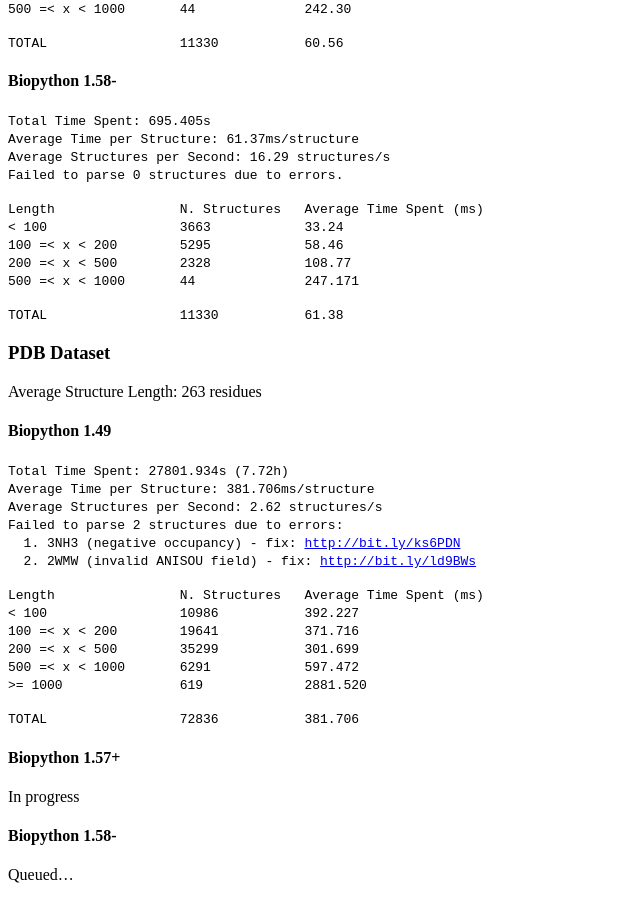
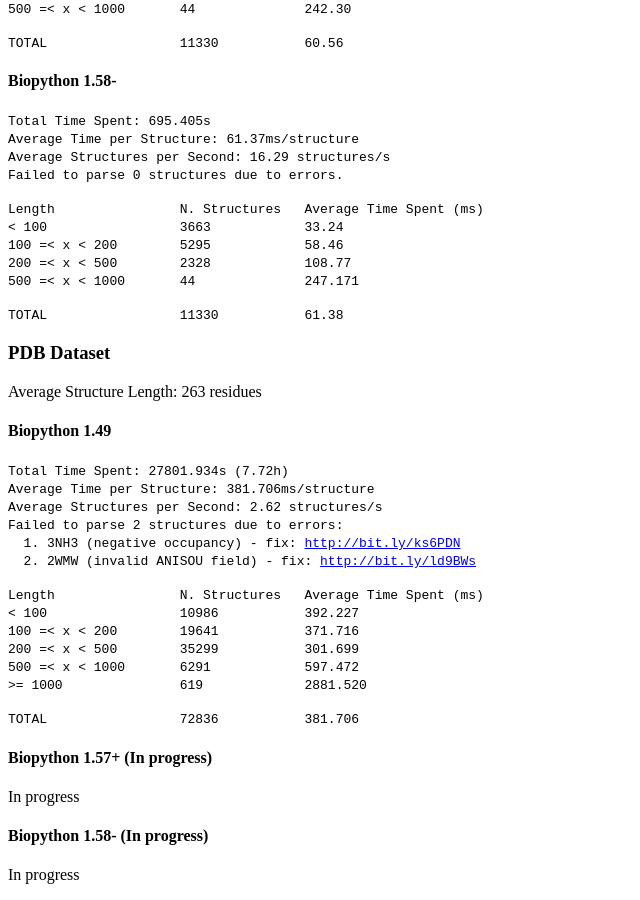
Before and after one commit to biopython/biopython.github.io, a Jekyll site: the page built from wiki/PDBParser.md, in a window 1280 px wide and 900 px high, scrolled down 1908 px. Shown: the whole window, without its empty margins (0-640 px from the left). Built offline with Jekyll 4.4.1, drawn with Linux system fonts in a browser that asks for light colours.

Commit message:
Change to wiki page

```diff
--- a/wiki/PDBParser.md
+++ b/wiki/PDBParser.md
@@ -168,10 +168,10 @@ Average Structure Length: 263 residues
 
 `TOTAL                 72836           381.706`
 
-#### Biopython 1.57+
+#### Biopython 1.57+ (In progress)
 
 In progress
 
-#### Biopython 1.58-
+#### Biopython 1.58- (In progress)
 
-Queued...
+In progress
```
Also changed, not shown: 1 other file.
